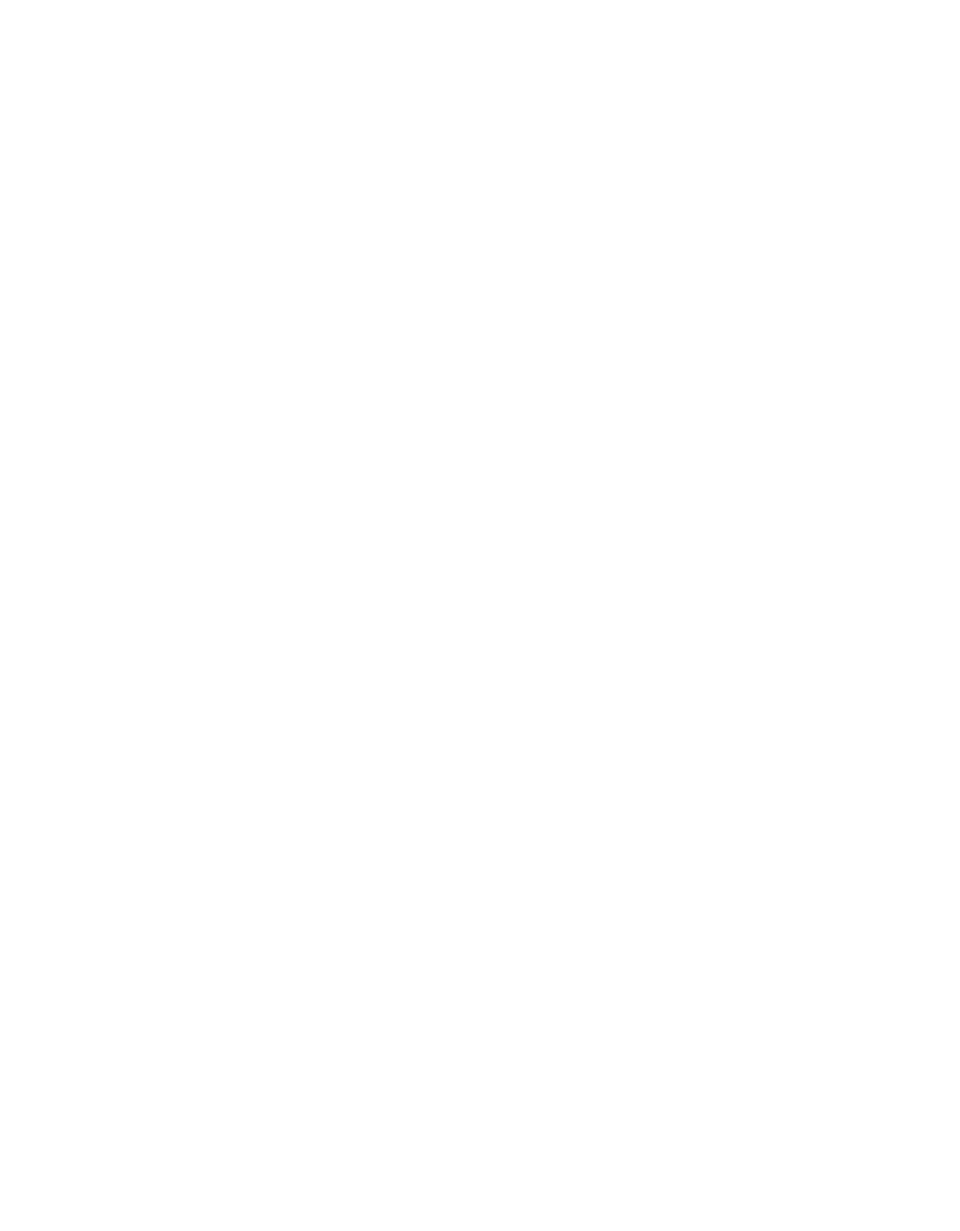
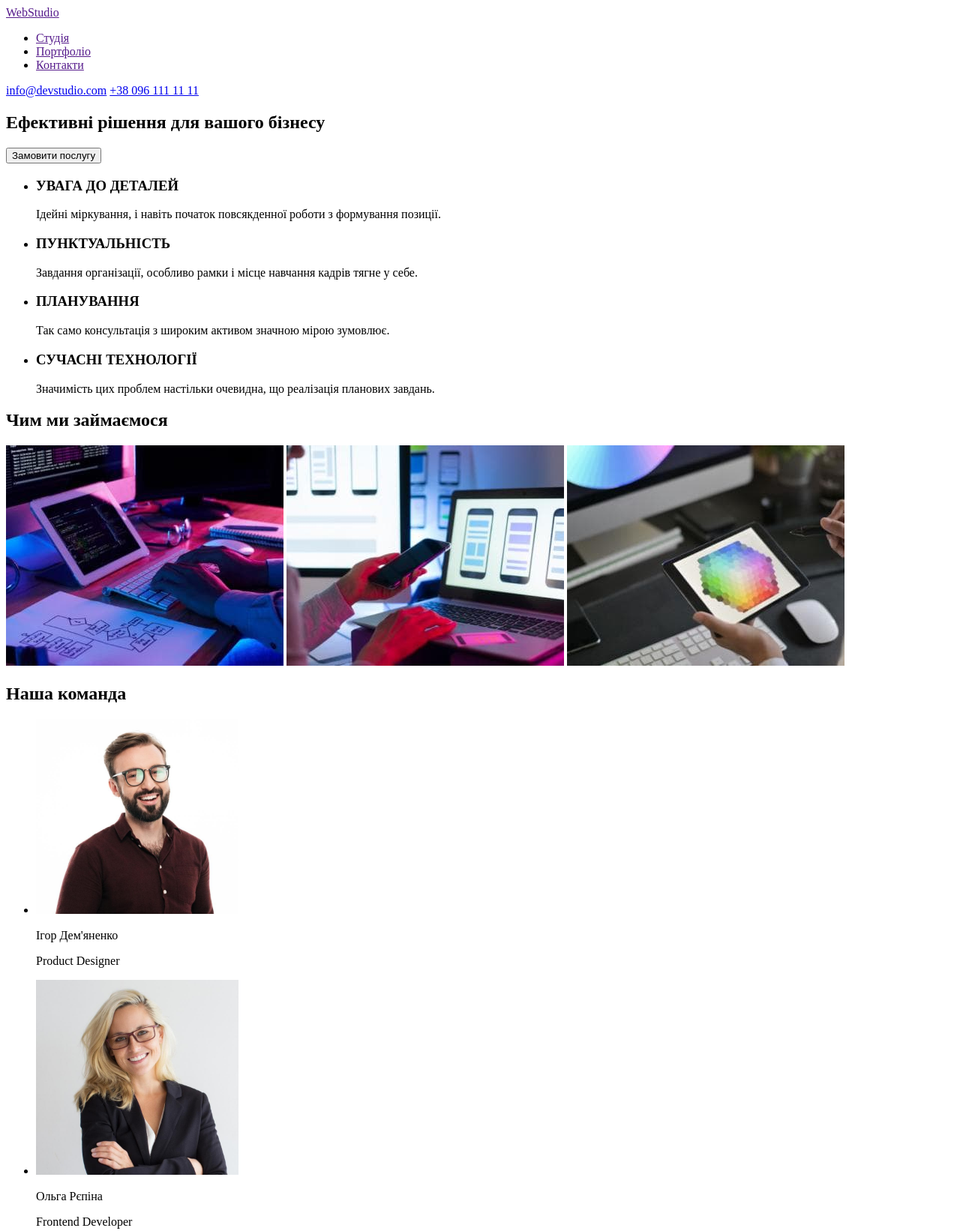
Before and after one commit to Swimstayer/goit-markup-hw-02, a plain HTML site: page index.html in a window 1280 px wide. Shown: the top 1642 px of the page at 75% size. Before the commit the page ends 800 px from the top, so only its background shows below. Drawn offline with Linux system fonts and the light colour scheme.

Commit message:
Homework 1

```diff
--- a/index.html
+++ b/index.html
@@ -1,12 +1,118 @@
-<!DOCTYPE html>
-<html lang="en">
+<!doctype html>
+<html lang="uk">
 <head>
-    <meta charset="UTF-8">
-    <meta http-equiv="X-UA-Compatible" content="IE=edge">
+    <meta charset="utf-8">
     <meta name="viewport" content="width=device-width, initial-scale=1.0">
-    <title>Document</title>
+    <title>Студія</title>
 </head>
 <body>
-
+    <header>
+        <a href="">WebStudio</a>
+        <nav>
+            <ul>
+            <li><a href="">Студія</a></li>
+            <li><a href="">Портфоліо</a></li>
+            <li><a href="">Контакти</a></li>
+            </ul>
+        </nav>
+        <a href="mailto:info@devstudio.com">info@devstudio.com</a>
+        <a href="tel:+38 096 111 11 11">+38 096 111 11 11</a>
+    </header>
+    <main>
+        <section>
+            <h1>Ефективні рішення для вашого бізнесу</h1>
+            <button>Замовити послугу</button>
+        </section>
+        <section>
+            <ul>
+                <li>
+                    <h3>УВАГА ДО ДЕТАЛЕЙ</h3>
+                    <p>Ідейні міркування, і навіть початок повсякденної роботи з формування позиції.</p>
+                </li>
+                <li>
+                    <h3>ПУНКТУАЛЬНІСТЬ</h3>
+                    <p>Завдання організації, особливо рамки і місце навчання кадрів тягне у себе.</p>
+                </li>
+                <li>
+                    <h3>
+                        ПЛАНУВАННЯ
+                    </h3>
+                    <p>
+                        Так само консультація з широким активом значною мірою зумовлює.
+                    </p>
+                </li>
+                <li>
+                    <h3>СУЧАСНІ ТЕХНОЛОГІЇ</h3>
+                    <p>Значимість цих проблем настільки очевидна, що реалізація планових завдань.</p>
+                </li>
+            </ul>
+        </section>
+        <section>
+            <H2>Чим ми займаємося</H2>
+            <img src="./images/box 1.jpg" alt="друк на клавіатурі"
+            width="370"
+            height="294"
+            />
+            <img src="./images/box 2.jpg" alt="робота за ноутбуком"
+            width="370"
+            height="294"
+            />
+            <img src="./images/box 3.jpg" alt="робота з планшетом"
+            width="370"
+            height="294"
+            />
+        </section>
+        <section>
+            <h2>Наша команда</h2>
+            <ul>
+                <li>
+                    <img src="./images/team card 1.jpg" alt="Ігор Дем'яненко"
+                    width="270"
+                    height="260"
+                    />
+                    <p>Ігор Дем'яненко</p>
+                    <p>Product Designer</p>
+                </li>
+                <li>
+                    <img src="./images/team card 2.jpg" alt="Ольга Рєпіна"
+                    width="270"
+                    height="260"
+                    />
+                    <p>Ольга Рєпіна</p>
+                    <p>Frontend Developer</p>
+                </li>
+                <li>
+                    <img src="./images/team card 3.jpg" alt="Микола Тарасов"
+                    width="270"
+                    height="260"
+                    />
+                    <p>Микола Тарасов</p>
+                    <p>Marketing</p>
+                </li>
+                <li>
+                    <img src="./images/team card 4.jpg" alt="Михайло Єрмаков"
+                    width="270"
+                    height="260"
+                    />
+                    <p>Михайло Єрмаков</p>
+                    <p>UI Designer</p>
+                </li>
+            </ul>
+        </section>
+    </main>
+    <footer>
+        <section>
+        <a href="./index.html">WebStudio</a>
+        <address>
+            <ul>
+                <li><a href="https://goo.gl/maps/ovo8zaGRZZ6KEzGG8"
+                    target="_blank"
+                    >м. Київ, пр-т Лесі Українки, 26</a></li>
+                <li><a href="mailto:info@devstudio.com">info@devstudio.com</a></li>
+                <li><a href="tel:+38 096 111 11 11">+38 096 111 11 11</a></li>
+            </ul>
+        </address>
+        </section>
+    </footer>
 </body>
 </html>
```
Also changed, not shown: images/box 1.jpg (added), images/box 2.jpg (added), images/box 3.jpg (added), images/team card 1.jpg (added), images/team card 2.jpg (added), images/team card 3.jpg (added), images/team card 4.jpg (added).
